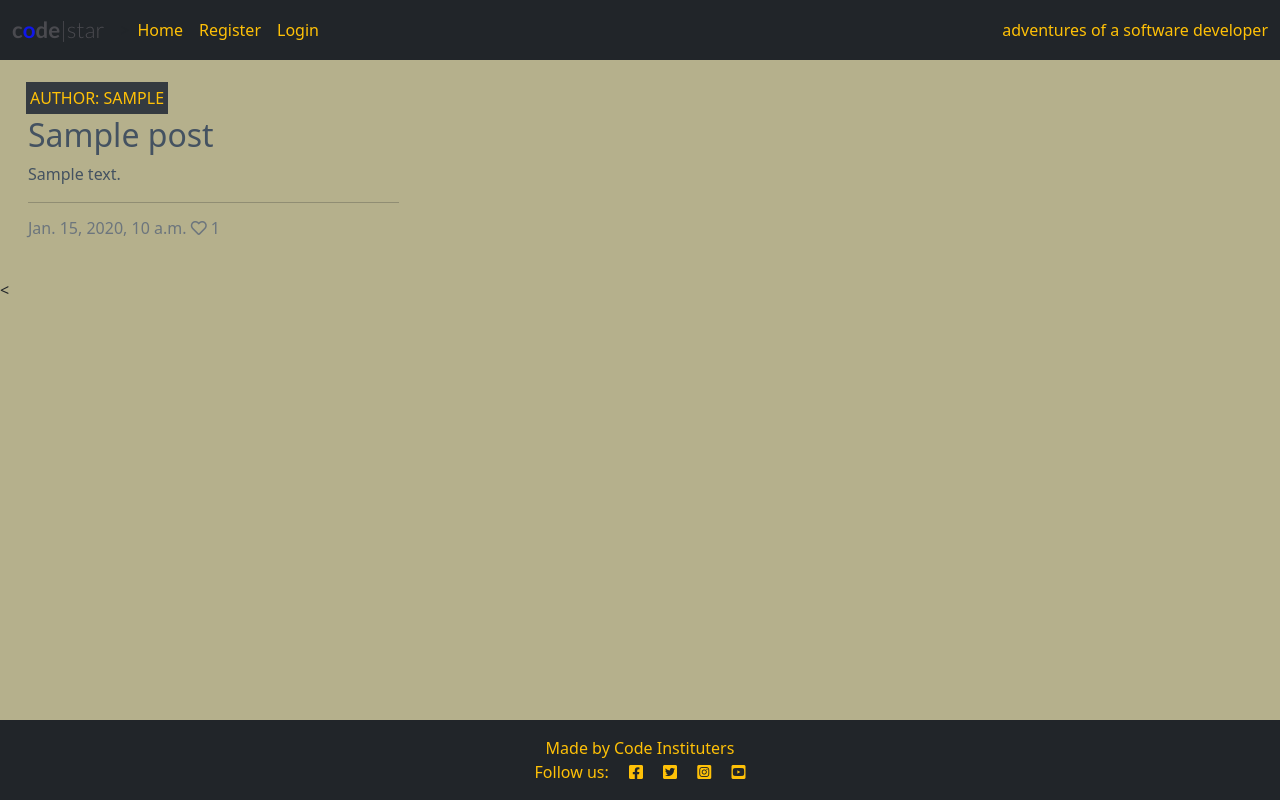
After one commit to CVilares/Project4, a Django app: page / in a window 1280 px wide. The commit adds this page. Run offline with Django 3.2, Linux system fonts and the light colour scheme; tables that the repository leaves empty hold one stand-in row (values such as "Sample post").

Commit message:
style added with bootstrap

```diff
--- a/static/css/style.css
+++ b/static/css/style.css
@@ -0,0 +1,148 @@
+body {
+    background-color: #F9FAFC;
+}
+
+.brand {
+    font-family: Lato, sans-serif;
+    font-size: 1.4rem;
+    font-weight: 700;
+    color: #4A4A4F;
+}
+
+.red-o {
+    color: #1017e8;
+}
+
+.thin {
+    font-weight: 300;
+}
+
+.light-bg {
+    background-color: #fff;
+}
+
+.dark-bg {
+    background-color: #445261;
+}
+
+.main-bg {
+    background-color: #b5b08c;
+}
+
+.card {
+    border: none;
+    background-color: transparent;
+}
+
+.image-container {
+    position: relative;
+}
+
+.image-flash {
+    position: absolute;
+    bottom: 5%;
+    min-width: 30%;
+    left: -2px;
+    background-color: #343a40;
+    color: #ffc107 !important;
+}
+
+
+.author {
+    color: #ffc107;
+    margin: 4px;
+    text-transform: uppercase;
+}
+
+.masthead {
+    margin-top: 10px;
+    overflow: hidden;
+    position: relative;
+    display: inline-block;
+    height: 33vh;
+    width: 100%;
+}
+
+.masthead-text {
+    background-color: #445261;
+    color: white;
+    position: relative;
+}
+
+.masthead-image {
+    position: relative;
+    overflow: hidden;
+}
+
+.masthead-image:after {
+    content: "";
+    position: absolute;
+    top: 0;
+    right: 90%;
+    height: 100%;
+    width: 150%;
+    background: #445261;
+    -webkit-transform: skew(15deg);
+    -moz-transform: skew(15deg);
+    transform: skew(15deg);
+    z-index: 100;
+}
+
+.post-link {
+    text-decoration: none;
+    color: #445261;
+}
+
+.post-link:hover,
+.page-link {
+    color: 	#ffc107;
+}
+
+.post-title {
+    margin-top: 20%;
+    margin-left: 5%;
+}
+
+.post-subtitle {
+    margin-left: 5%;
+    color: lightgray;
+}
+
+.btn-signup {
+    background-color: #23BBBB;
+    color: #fff;
+}
+
+.btn-signup:hover,
+.btn-signup:active {
+    background-color: #fff;
+    color: #ffc107;
+}
+
+.link {
+    color: #ffc107;
+    text-decoration: none;
+}
+
+.link:hover,
+.link:active {
+    color: #445261;
+    text-decoration: underline;
+}
+
+.btn-like {
+    color: #E84610;
+    border: none;
+    background: transparent;
+}
+
+.btn-like:hover,
+.btn-like:active {
+    color: #E84610;
+    background: transparent;
+    border: none;
+}
+
+.custom-toggler {
+    border-color: #ffc107; /* Adiciona a cor amarela à borda do botão */
+}
--- a/templates/account/base.html
+++ b/templates/base.html
@@ -24,38 +24,42 @@
 
     <!-- Navigation -->
 
-    <nav class="navbar navbar-expand-lg navbar-light bg-white">
+    <nav class="navbar navbar-expand-lg navbar-light bg-dark">
         <div class="container-fluid">
-            <a class="navbar-brand" href="{% url 'home' %}"><span class="brand">c<span class="red-o">o</span>de<span
-                        class="thin">|star</span></span></span></a>
-            <button class="navbar-toggler" type="button" data-bs-toggle="collapse" data-bs-target="#navbarText"
-                aria-controls="navbarText" aria-expanded="false" aria-label="Toggle navigation">
-                <span class="navbar-toggler-icon"></span>
-            </button>
+            <a class="navbar-brand" href="{% url 'home' %}">
+                <span class="brand">c<span class="red-o">o</span>de<span class="thin">|star</span></span>
+            </a>
+            <button class="navbar-toggler border border-warning" type="button" data-bs-toggle="collapse" data-bs-target="#navbarText"
+        aria-controls="navbarText" aria-expanded="false" aria-label="Toggle navigation">
+    <span class="navbar-toggler-icon  bg-warning"></span>
+</button>
+>
             <div class="collapse navbar-collapse" id="navbarText">
                 <ul class="navbar-nav me-auto mb-2 mb-lg-0">
                     <li class="nav-item">
-                        <a class="nav-link active" aria-current="page" href="{% url 'home' %}">Home</a>
+                        <a class="nav-link active text-warning" aria-current="page" href="{% url 'home' %}">Home</a>
                     </li>
                     {% if user.is_authenticated %}
-                    <li class="nav-item">
-                        <a class="nav-link" href="#">Logout</a>
+                    <li class="nav-item ">
+
+                        <a class="nav-link text-warning" href="#">Logout</a>
                     </li>
                     {% else %}
                     <li class="nav-item">
-                        <a class="nav-link" href="#">Register</a>
+                        <a class="nav-link text-warning" href="#">Register</a>
                     </li>
                     <li class="nav-item">
-                        <a class="nav-link" href="#">Login</a>
+                        <a class="nav-link text-warning" href="#">Login</a>
                     </li>
                     {% endif %}
                 </ul>
-                <span class="navbar-text text-muted">
+                <span class="navbar-text text-warning">
                     adventures of a software developer
                 </span>
             </div>
         </div>
     </nav>
+
 
     <main class="flex-shrink-0 main-bg">
         {% block content %}
@@ -64,13 +68,18 @@
     </main>
 
     <!-- Footer -->
-    <footer class="footer mt-auto py-3 dark-bg">
-        <p class="m-0 text-center text-white">Made by Code Instituters</p>
-        <p class="m-0 text-center text-white">Follow us: <i class="fab fa-facebook-square ms-3"></i>
-            <i class="fab fa-twitter-square ms-3"></i>
-            <i class="fab fa-instagram-square ms-3"></i>
-            <i class="fab fa-youtube-square ms-3"></i></p>
+    <<footer class="footer mt-auto py-3 bg-dark text-warning">
+        <div class="container">
+            <p class="m-0 text-center">Made by Code Instituters</p>
+            <p class="m-0 text-center">Follow us:
+                <i class="fab fa-facebook-square ms-3"></i>
+                <i class="fab fa-twitter-square ms-3"></i>
+                <i class="fab fa-instagram-square ms-3"></i>
+                <i class="fab fa-youtube-square ms-3"></i>
+            </p>
+        </div>
     </footer>
+
 </body>
 
 </html>
--- /dev/null
+++ b/templates/index.html
@@ -0,0 +1,59 @@
+{% extends "base.html" %}
+
+{% block content %}
+
+<div class="container-fluid">
+    <div class="row">
+
+        <!-- Blog Entries Column -->
+        <div class="col-12 mt-3 left">
+            <div class="row">
+                {% for post in post_list %}
+                <div class="col-md-4">
+                    <div class="card mb-4">
+                        <div class="card-body">
+                            <div class="image-container">
+                                {% if "placeholder" in post.featured_image.url %}
+                                <img class="card-img-top"
+                                    src="https://codeinstitute.s3.amazonaws.com/fullstack/blog/default.jpg">
+                                {% else %}
+                                <img class="card-img-top" src=" {{ post.featured_image.url }}">
+                                {% endif %}
+                                <div class="image-flash">
+                                    <p class="author">Author: {{ post.author }}</p>
+                                </div>
+                            </div>
+                            <a href="#" class="post-link">
+                                <h2 class="card-title">{{ post.title }}</h2>
+                                <p class="card-text">{{ post.excerpt }}</p>
+                            </a>
+                            <hr />
+                            <p class="card-text text-muted h6">{{ post.created_on}} <i class="far fa-heart"></i>
+                                {{ post.number_of_likes }}</p>
+                        </div>
+                    </div>
+                </div>
+                {% if forloop.counter|divisibleby:3 %}
+            </div>
+            <div class="row">
+                {% endif %}
+                {% endfor %}
+
+            </div>
+        </div>
+    </div>
+    {% if is_paginated %}
+    <nav aria-label="Page navigation">
+        <ul class="pagination justify-content-center">
+            {% if page_obj.has_previous %}
+            <li><a href="?page={{ page_obj.previous_page_number }}" class="page-link">&laquo; PREV </a></li>
+            {% endif %}
+            {% if page_obj.has_next %}
+            <li><a href="?page={{ page_obj.next_page_number }}" class="page-link"> NEXT &raquo;</a></li>
+
+            {% endif %}
+        </ul>
+    </nav>
+    {% endif %}
+</div>
+{%endblock%}
--- a/templates/account/post_detail.html
+++ b/templates/post_detail.html
@@ -52,7 +52,7 @@
         </div>
     </div>
     <div class="row">
-        <div class="col-md-8 card mb-4  mt-3 ">
+        <div class="col card mb-4  mt-3 ">
             <h3>Comments:</h3>
             <div class="card-body">
                 <!-- We want a for loop inside the tags to iterate through each comment in comments -->
@@ -73,7 +73,7 @@
                 {% %}
             </div>
         </div>
-        <div class="col-md-4 card mb-4  mt-3 ">
+        <div class="col-md-8 card mb-4  mt-3 ">
             <div class="card-body">
                 <!-- For later -->
             </div>
```
Also changed, not shown: templates/account/index.html (deleted, +0 -18 lines).
